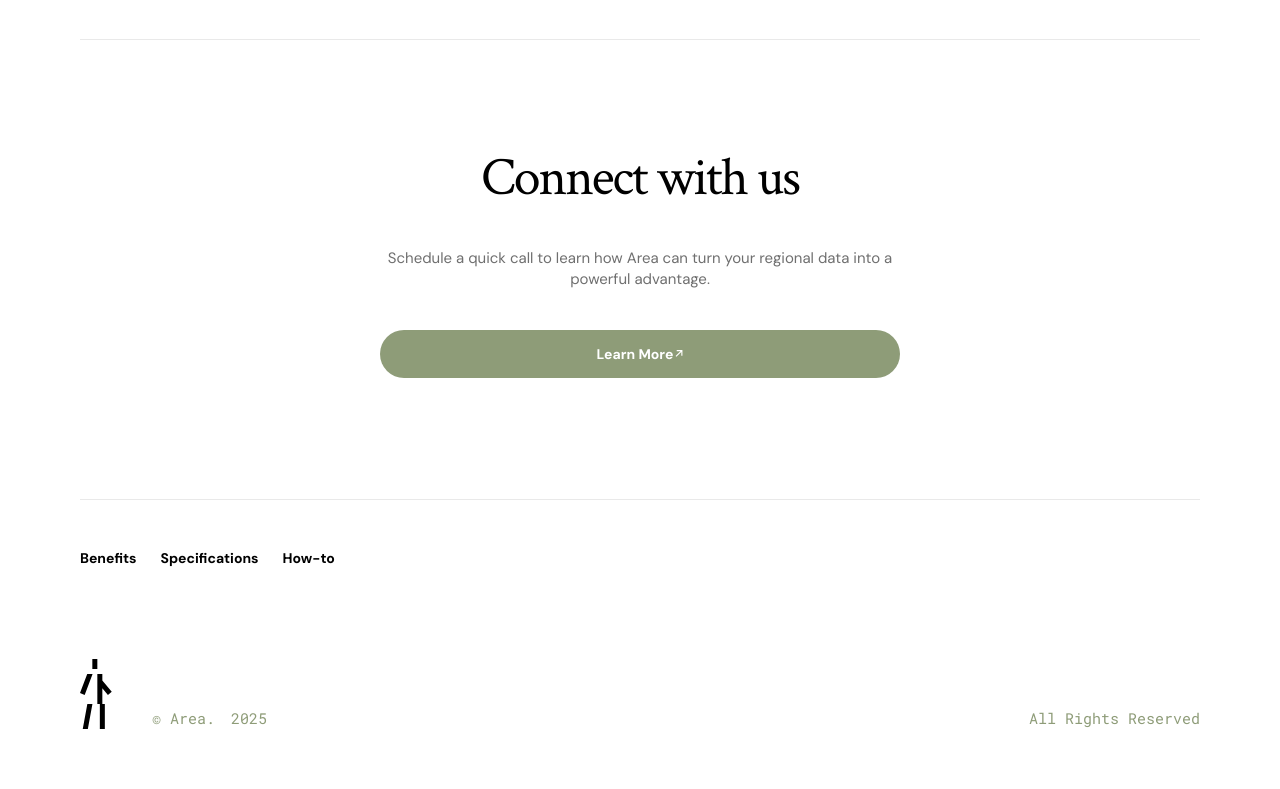
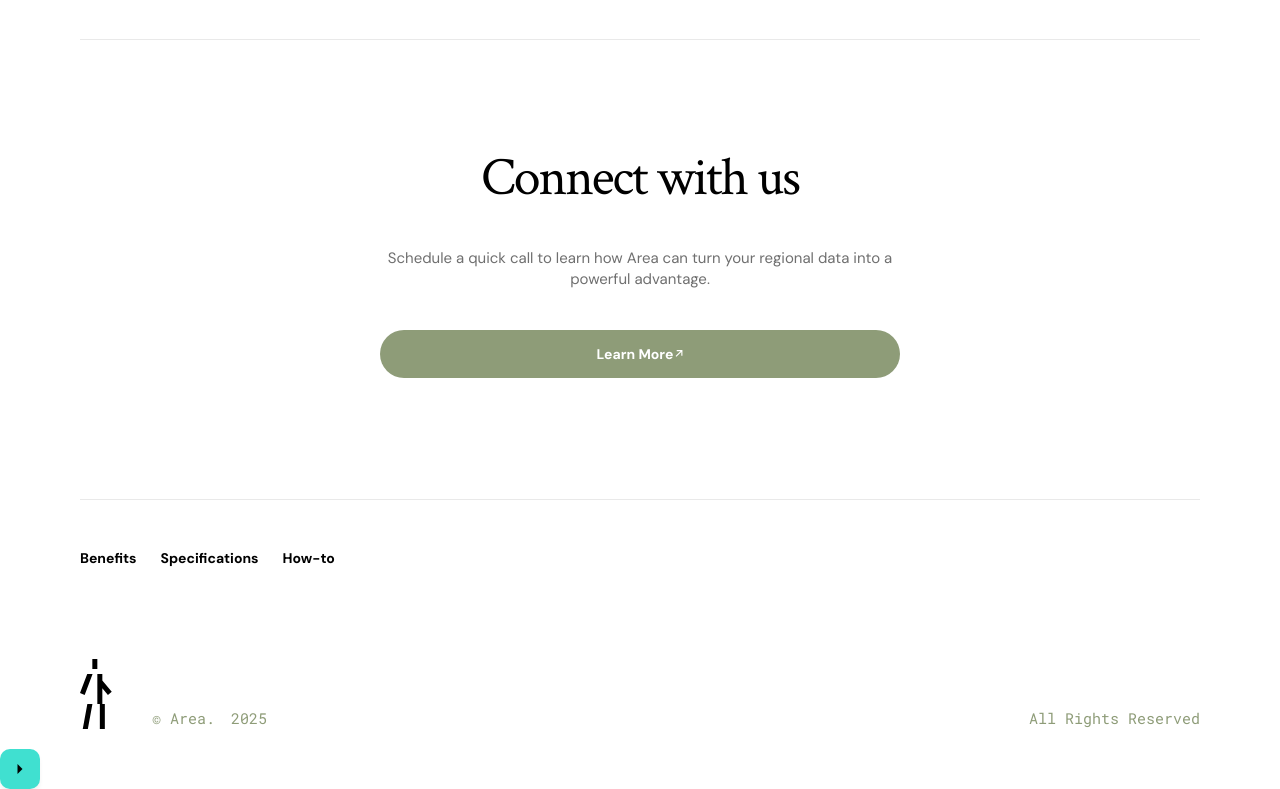
Before and after one commit to ministrov/landing-area-next-ts, a Next.js app: page / in a window 1280 px wide. Shown: the part 7994-8783 px from the top of the page. Before the commit the page ends 8743 px from the top, so only its background shows below. Built offline with nearby package versions, Linux system fonts and the light colour scheme.

Commit message:
feat: add up component to layout to see how it render

```diff
--- a/app/layout.tsx
+++ b/app/layout.tsx
@@ -2,6 +2,7 @@ import type { Metadata } from "next";
 import { Crimson_Text, DM_Sans, Roboto_Mono } from "next/font/google";
 import { Header } from '@/layouts/header/Header';
 import { Footer } from '@/layouts/footer/Footer';
+import { Up } from '@/components/up/Up';
 import "./globals.css";
 
 const crimsonText = Crimson_Text({
@@ -40,6 +41,7 @@ export default function RootLayout({
           {children}
         </main>
         <Footer />
+        <Up />
       </body>
     </html>
   );
--- a/components/up/Up.module.css
+++ b/components/up/Up.module.css
@@ -1,3 +1,10 @@
 .up {
+  display: flex;
+  align-items: center;
+  justify-content: center;
+  width: 40px;
+  height: 40px;
   background-color: turquoise;
+  box-shadow: 0 4px 4px 0 rgba(0, 0, 0, 0.05);
+  border-radius: 10px;
 }
--- a/components/up/Up.tsx
+++ b/components/up/Up.tsx
@@ -1,7 +1,10 @@
+import Image from 'next/image';
 import styles from './Up.module.css';
 
 export const Up = () => {
   return (
-    <div className={styles.up}>Up</div>
+    <div className={styles.up}>
+      <Image src={'/up.svg'} width={10} height={10} alt={''} />
+    </div>
   )
 }
```
